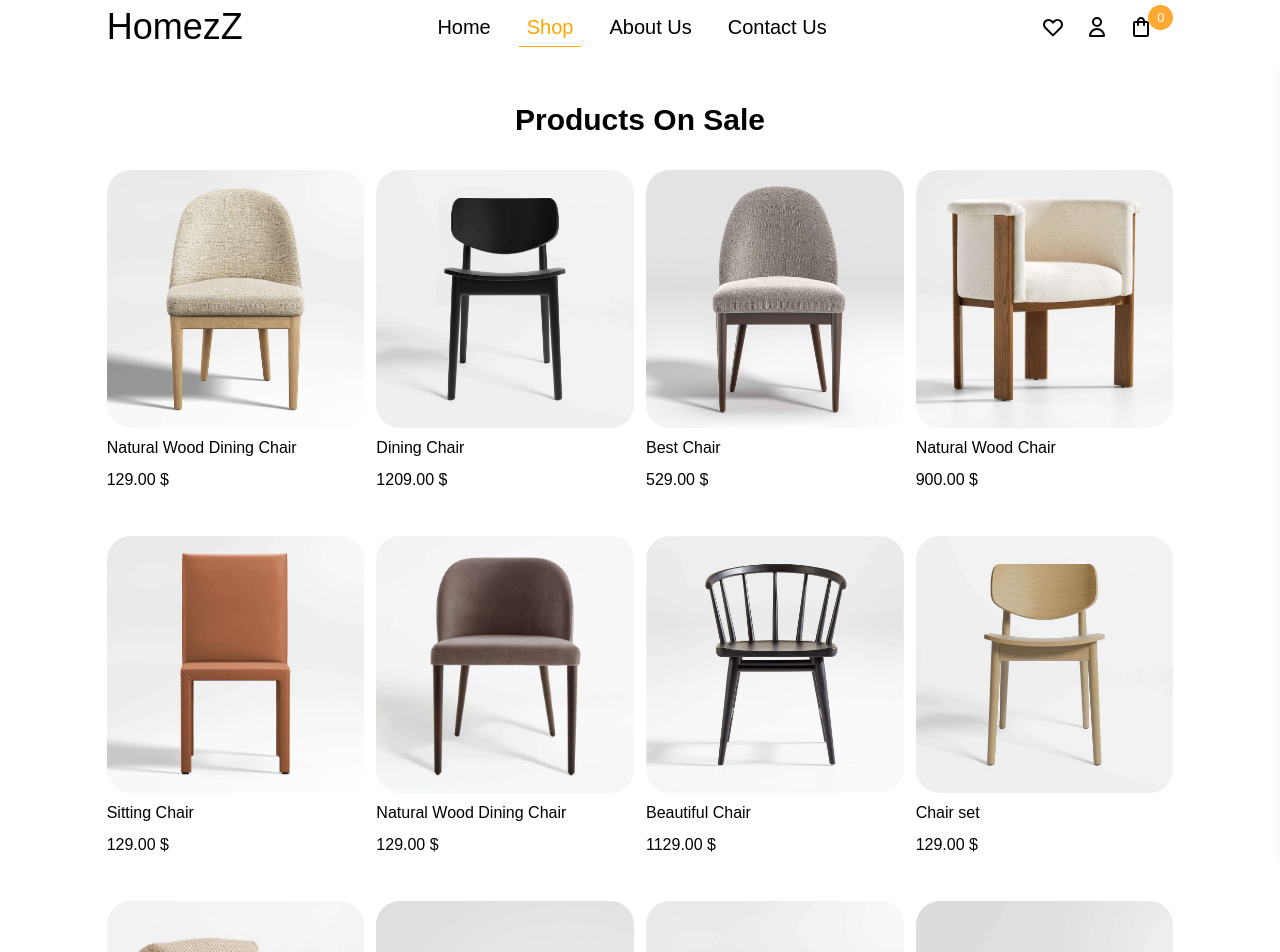
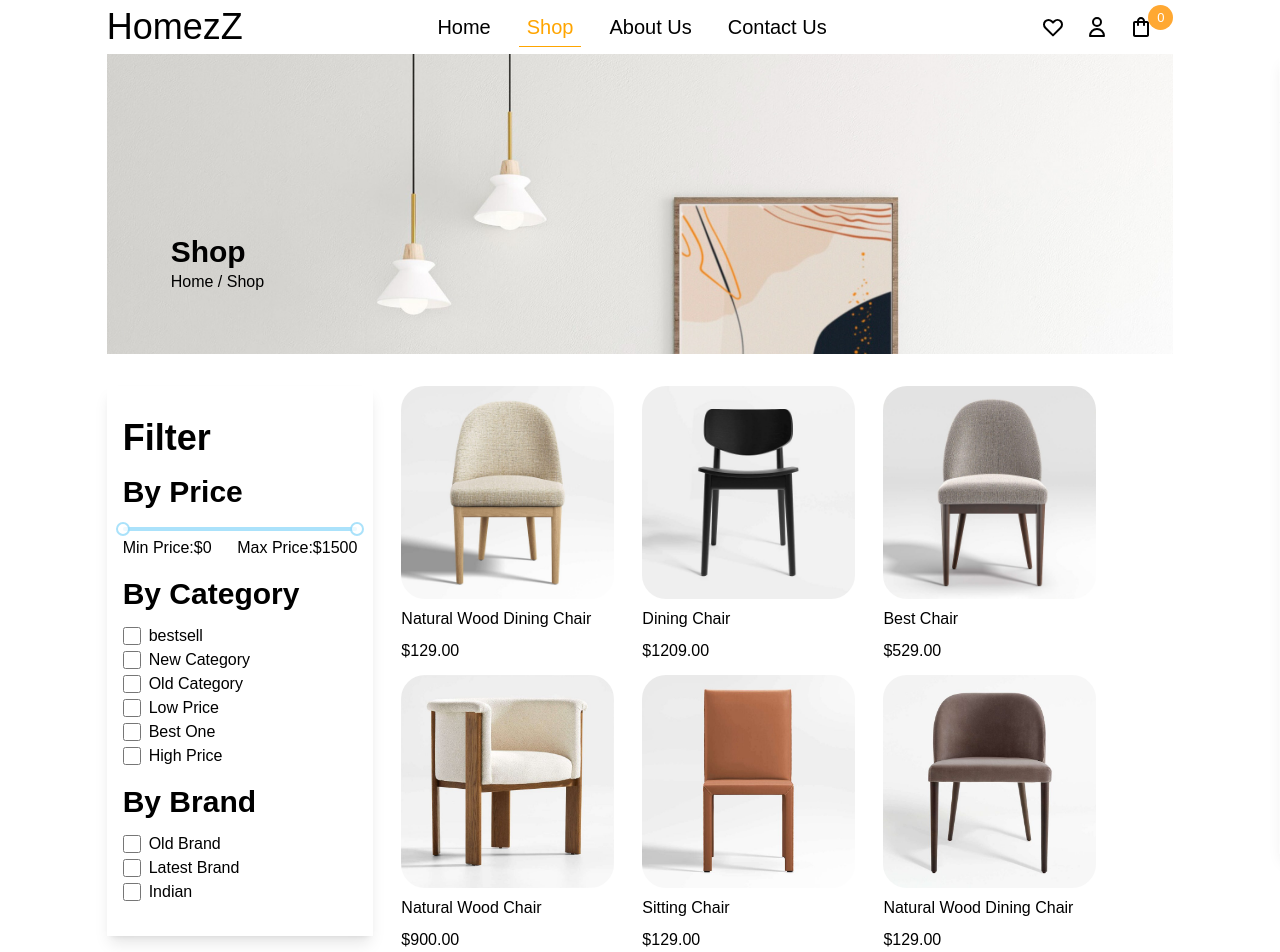
Before and after one commit to RazvanConstantin1/homezz, a React (Vite) app: page /shop in a window 1280 px wide. Shown: the top 952 px of the page. Built offline with nearby package versions, Linux system fonts and the light colour scheme.

Commit message:
finished filters on shop page

```diff
--- a/src/index.css
+++ b/src/index.css
@@ -188,7 +188,7 @@ body {
   background-color: var(--yellow-color);
 }
 .bg-img {
-  background-image: url("/public/assets/page_header.jpeg");
+  background-image: url("/assets/page_header.jpeg");
   background-repeat: no-repeat;
   background-size: cover;
   background-position: center center;
--- a/src/routes/Shop.jsx
+++ b/src/routes/Shop.jsx
@@ -1,48 +1,157 @@
 import React, { useState } from "react";
+import PageHeading from "../common/PageHeading";
+import { products } from "../data/Data";
+import { BiCart } from "react-icons/bi";
+import Modal from "../common/Modal";
+import Slider from "rc-slider";
+import "rc-slider/assets/index.css";
 import { IoMdHeartEmpty, IoMdSearch } from "react-icons/io";
-import { BiCart } from "react-icons/bi";
-import { products } from "../data/Data";
-
-import Heading from "../common/Heading.jsx";
-import Modal from "../common/Modal.jsx";
 
 const Shop = () => {
   const [isModalOpen, setIsModalOpen] = useState(null);
+
   const handleOpen = (productId) => {
     setIsModalOpen(productId);
   };
+  const handleClose = () => {
+    setIsModalOpen(null);
+  };
 
-  const handleToggle = () => {
-    setIsModalOpen(null);
+  const [filters, setFilters] = useState({
+    categories: [],
+    brands: [],
+    priceRange: [0, 1500],
+  });
+
+  const categoryList = Array.from(
+    new Set(products.map((product) => product.category))
+  );
+
+  const brandList = Array.from(
+    new Set(products.map((product) => product.brand))
+  );
+
+  const filteredProducts = products.filter((product) => {
+    if (
+      filters.categories.length > 0 &&
+      !filters.categories.includes(product.category)
+    )
+      return false;
+    if (filters.brands.length > 0 && !filters.brands.includes(product.brand))
+      return false;
+
+    const price = parseFloat(product.price);
+
+    if (price < filters.priceRange[0] || price > filters.priceRange[1])
+      return false;
+
+    return true;
+  });
+
+  const handlePriceChange = (value) => {
+    setFilters({ ...filters, priceRange: value });
+  };
+
+  const handleCheckboxChange = (filterType, value) => {
+    const updatedFilters = [...filters[filterType]];
+    const index = updatedFilters.indexOf(value);
+    if (index === -1) {
+      updatedFilters.push(value);
+    } else {
+      updatedFilters.splice(index, 1);
+    }
+    setFilters({ ...filters, [filterType]: updatedFilters });
   };
 
   return (
     <div>
-      <div className="w-10/12 m-auto mt-12">
-        <Heading />
-        <div className="grid grid-cols-4 gap-3">
-          {products.map((item, index) => (
-            <div key={index} className="mt-8">
-              <div className="overflow-hidden relative">
+      <PageHeading home={"home"} pagename={"Shop"} />
+
+      <div>
+        <div className="w-10/12 m-auto flex gap-3 items-start mt-8 ">
+          <div className="filterproduct w-1/4 bg-white shadow-lg p-4">
+            <div>
+              <div className="my-4">
+                <h1 className="text-4xl font-semibold">Filter</h1>
+              </div>
+
+              <div className="my-4">
+                <h1 className="mb-3 text-3xl font-semibold">By Price</h1>
+                <div>
+                  <Slider
+                    min={0}
+                    max={1500}
+                    range
+                    defaultValue={filters.priceRange}
+                    onChange={handlePriceChange}
+                  />
+
+                  <div className="flex justify-between">
+                    <span>Min Price:${filters.priceRange[0]}</span>
+                    <span>Max Price:${filters.priceRange[1]}</span>
+                  </div>
+                </div>
+              </div>
+
+              <div className="my-4">
+                <h1 className="mb-3 text-3xl font-semibold">By Category</h1>
+
+                <div>
+                  {categoryList.map((category, key) => (
+                    <div className="flex items-center gap-2" key={key}>
+                      <input
+                        className="w-[18px] h-[18px]"
+                        type="checkbox"
+                        checked={filters.categories.includes(category)}
+                        onChange={() =>
+                          handleCheckboxChange("categories", category)
+                        }
+                      />
+                      <div>{category}</div>
+                    </div>
+                  ))}
+                </div>
+              </div>
+
+              <div className="my-4">
+                <h1 className="mb-3 text-3xl font-semibold">By Brand</h1>
+                <div>
+                  {brandList.map((brand, key) => (
+                    <div className="flex items-center gap-2" key={key}>
+                      <input
+                        className="w-[18px] h-[18px]"
+                        type="checkbox"
+                        checked={filters.brands.includes(brand)}
+                        onChange={() => handleCheckboxChange("brands", brand)}
+                      />
+                      <div>{brand}</div>
+                    </div>
+                  ))}
+                </div>
+              </div>
+            </div>
+          </div>
+          <div className="w-8/12">
+            <div className="grid grid-cols-3 gap-3">
+              {filteredProducts.map((item, index) => (
+                <div key={index}>
+                  <div className="overflow-hidden relative ml-4">
                     <div className="image-container relative">
                       <div className="rounded-3xl">
-                    <img
-                      src={item.img}
-                      alt="product img"
-                      className="rounded-3xl"
-                    />
+                        <img src={item.img} alt="img" className="rounded-3xl" />
                       </div>
 
-                  <div className="absolute top-0 right-0 m-4 opacity-0">
+                      <div className="opacity-0 absolute top-0 right-0 m-4">
+                        <div>
                           <div className="bg-white p-4 rounded-full mb-2">
                             <IoMdHeartEmpty />
                           </div>
-                    <div className="bg-white p-4 rounded-full mb-2">
+                          <div className="bg-white p-4 rounded-full">
                             <IoMdSearch />
                           </div>
                         </div>
-
-                  <div className="absolute -bottom-3 right-0 bg-white p-4 rounded-s-2xl opacity-0">
+                      </div>
+                      <div className="opacity-0 absolute -bottom-3 right-0 bg-white p-4 rounded-s-2xl">
                         <div className="bg-black text-white h-10 w-10 grid place-items-center rounded-3xl">
                           <button
                             className="text-2xl"
@@ -53,18 +162,22 @@ const Shop = () => {
                         </div>
                       </div>
                     </div>
+
                     <div className="product-details mt-2">
                       <p className="mb-2">{item.title}</p>
-                  <p>{item.price} $</p>
+                      <p>${item.price}</p>
                     </div>
                   </div>
                 </div>
               ))}
             </div>
+          </div>
+        </div>
+
         <Modal
+          data={products.find((item) => item.id === isModalOpen)}
           isModalOpen={isModalOpen}
-          handleToggle={handleToggle}
-          data={products.find((item) => item.id === isModalOpen)}
+          handleClose={handleClose}
         />
       </div>
     </div>
```
Lines whose indentation alone changed are shown as unchanged.
